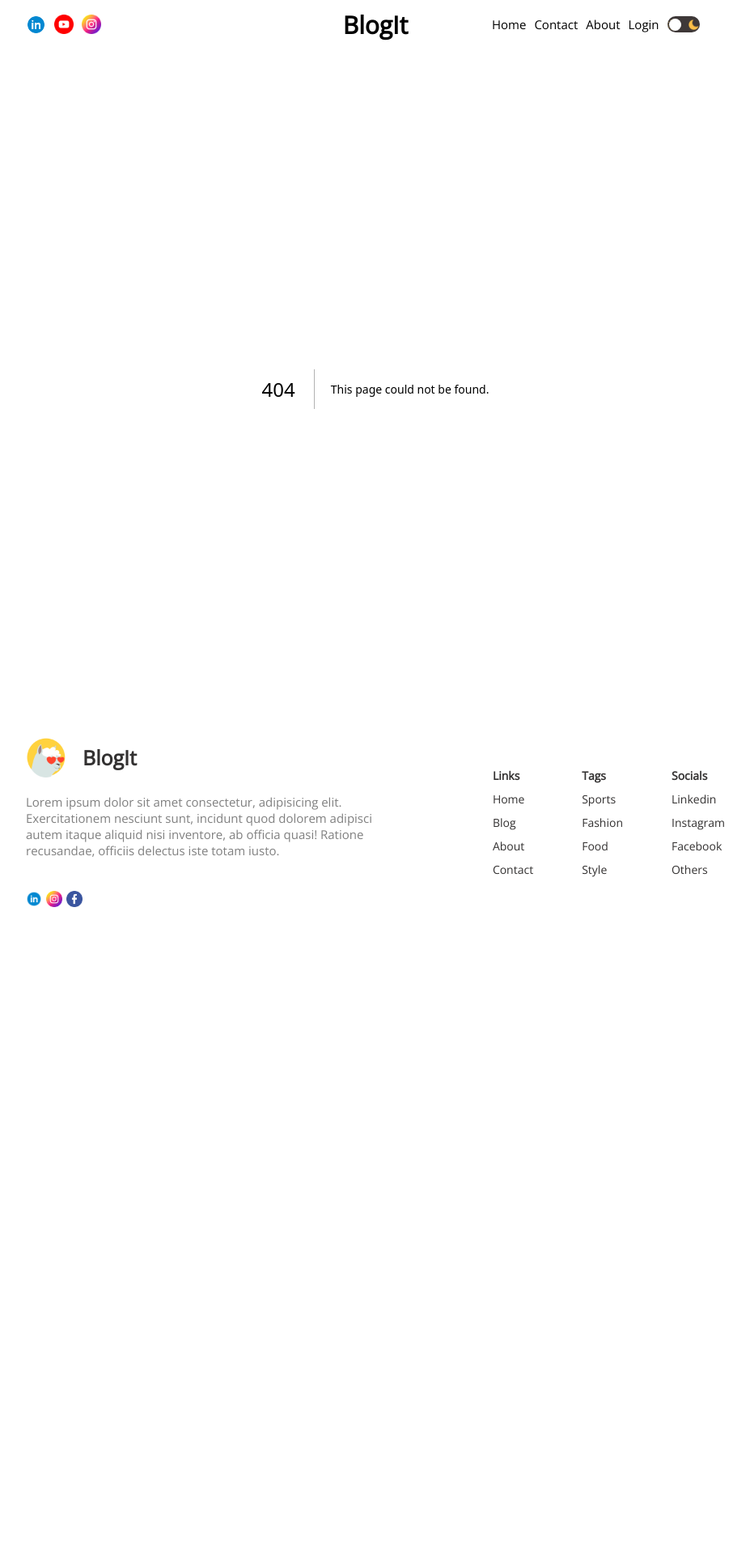
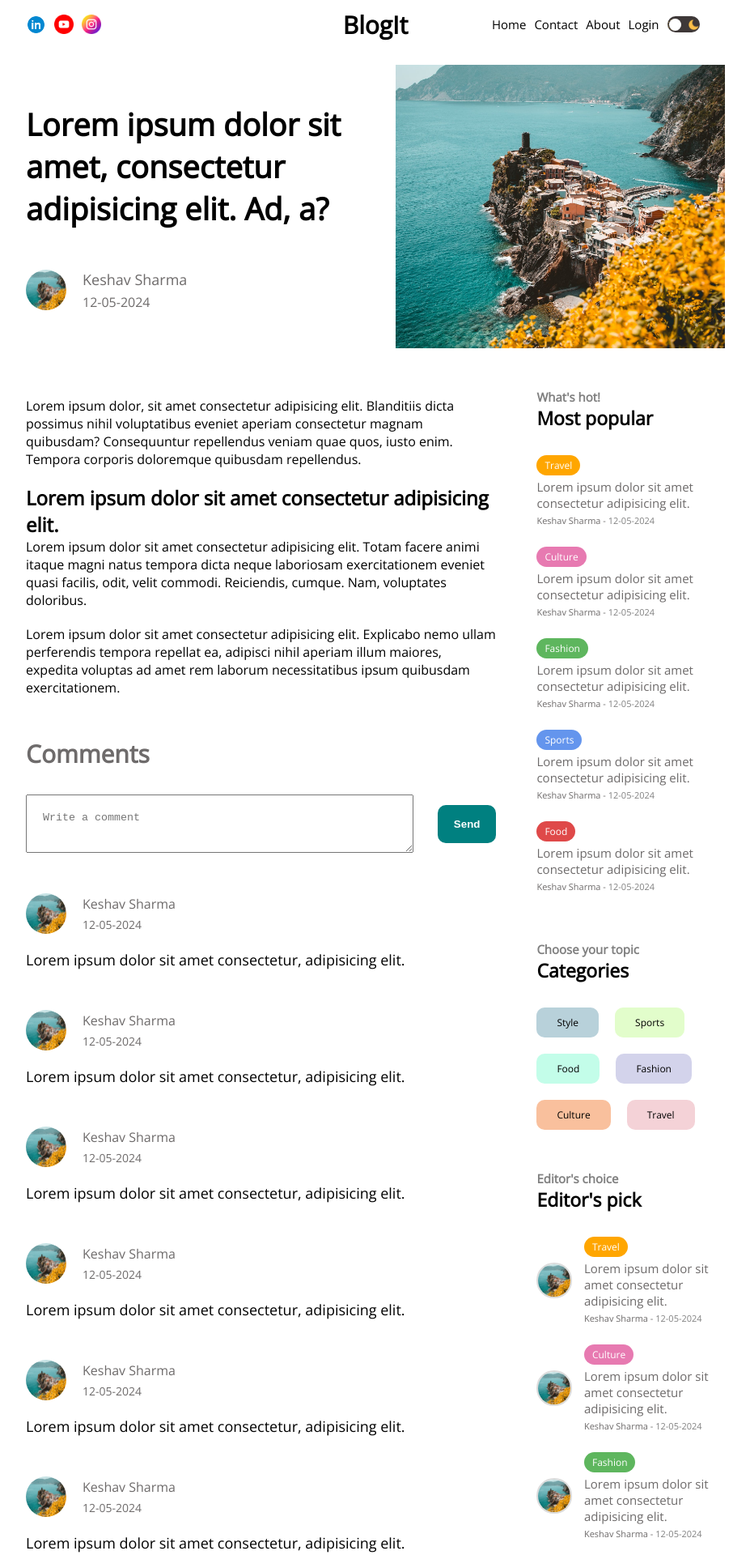
Before and after one commit to ShrutiWatave/BlogIt-Next, a Next.js app: page /about in a window 1280 px wide. Before the commit this address had no page. Shown: the part 20-1940 px from the top of the page at 81% size, without its empty margins (176-1103 px from the left). Before the commit the page ends 1170 px from the top, so only its background shows below. Built offline with nearby package versions, Linux system fonts and the light colour scheme.

Commit message:
Single page design

```diff
--- /dev/null
+++ b/src/app/[slug]/page.jsx
@@ -0,0 +1,48 @@
+import React from "react";
+import styles from "./singlePage.module.css";
+import Menu from "@/components/Menu/Menu";
+import Image from "next/image";
+import Comments from "@/components/Comments/Comments";
+
+const SinglePage = () => {
+  return (
+    <div className={styles.container}>
+      <div className={styles.infoContainer}>
+        <div className={styles.textContainer}>
+          <h1 className={styles.title}>
+            Lorem ipsum dolor sit amet, consectetur adipisicing elit. Ad, a?
+          </h1>
+          <div className={styles.user}>
+            <div className={styles.userImageContainer}>
+              <Image src="/p1.jpeg" alt="" fill className={styles.avatar} />
+            </div>
+            <div className={styles.userTextContainer}>
+                <span className={styles.username}>Keshav Sharma</span>
+                <span className={styles.date}>12-05-2024</span>
+            </div>
+          </div>
+        </div>
+        <div className={styles.imageContainer}>
+          <Image src="/p1.jpeg" alt="" fill className={styles.image} />
+        </div>
+      </div>
+      <div className={styles.content}>
+        <div className={styles.post}>
+            <div className={styles.description}>
+                <p>Lorem ipsum dolor, sit amet consectetur adipisicing elit. Blanditiis dicta possimus nihil voluptatibus eveniet aperiam consectetur magnam quibusdam? Consequuntur repellendus veniam quae quos, iusto enim. Tempora corporis doloremque quibusdam repellendus.
+                </p>
+                <h2>Lorem ipsum dolor sit amet consectetur adipisicing elit. </h2>
+                <p>Lorem ipsum dolor sit amet consectetur adipisicing elit. Totam facere animi itaque magni natus tempora dicta neque laboriosam exercitationem eveniet quasi facilis, odit, velit commodi. Reiciendis, cumque. Nam, voluptates doloribus.</p>
+                <p>Lorem ipsum dolor sit amet consectetur adipisicing elit. Explicabo nemo ullam perferendis tempora repellat ea, adipisci nihil aperiam illum maiores, expedita voluptas ad amet rem laborum necessitatibus ipsum quibusdam exercitationem.</p>
+            </div>
+            <div className={styles.comment}>
+                <Comments/>
+            </div>
+        </div>
+        <Menu />
+      </div>
+    </div>
+  );
+};
+
+export default SinglePage;
--- /dev/null
+++ b/src/app/[slug]/singlePage.module.css
@@ -0,0 +1,70 @@
+
+.infoContainer{
+    display: flex;
+    align-items: center;
+    gap: 50px;
+}
+
+.textContainer{
+    flex: 1;
+}
+
+.title{
+    font-size: 38px;
+    margin-bottom: 50px;
+}
+
+.user{
+    display: flex;
+    align-items: center;
+    gap: 20px;
+}
+
+.userImageContainer{
+    height: 50px;
+    width: 50px;
+    position: relative;
+}
+
+.avatar{
+    border-radius: 50%;
+    object-fit: cover;
+}
+
+.userTextContainer{
+    display: flex;
+    flex-direction: column;
+    gap: 5px;
+    color: var(--textColor-soft);
+}
+
+.username{
+    font-size: 18px;
+    font-weight: 500;
+}
+
+.imageContainer{
+    flex: 1;
+    height: 350px;
+    position: relative;
+}
+
+.image{
+    object-fit: cover;
+}
+
+.content{
+    display: flex;
+    gap: 50px;
+}
+
+.post{
+    flex: 5;
+    margin-top: 60px;
+}
+
+.description p{
+    font-size: 16px;
+    font-weight: 300;
+    margin-bottom: 20px;
+}
--- a/src/app/globals.css
+++ b/src/app/globals.css
@@ -2,7 +2,7 @@
     --bg: white;
     --bg-soft: rgb(245, 238, 238);
     --textColor: black;
-    --textColor-soft: rgb(51, 49, 49);
+    --textColor-soft: rgb(110, 107, 107);
 }
 
 *{
@@ -25,7 +25,7 @@
     --bg: rgb(40, 43, 49);
     --bg-soft: rgb(55, 54, 62);
     --textColor: rgb(250, 245, 245);
-    --textColor-soft:  rgb(247, 239, 239);
+    --textColor-soft:  rgb(159, 156, 156);
 }
 
 .container{
--- /dev/null
+++ b/src/components/Comments/Comments.jsx
@@ -0,0 +1,85 @@
+import React from 'react'
+import styles from './comments.module.css'
+import Link from 'next/link'
+import Image from 'next/image'
+
+const Comments = () => {
+    const status="authenticated"
+  return (
+    <div className={styles.container}>
+        <h1 className={styles.title}>Comments</h1>
+        {status==="authenticated" ? (
+            <div className={styles.write}>
+                <textarea className={styles.input} placeholder='Write a comment'/>
+                <button className={styles.button}>Send</button>
+            </div>
+        ) : (
+            <Link href="/login">Login to comment</Link>
+        )}
+        <div className={styles.comments}>
+            <div className={styles.comment}>
+                <div className={styles.user}>
+                    <Image src="/p1.jpeg" alt='' className={styles.image} width={50} height={50}/>
+                    <div className={styles.userInfo}>
+                        <span className={styles.username}>Keshav Sharma</span>
+                        <span className={styles.date}>12-05-2024</span>
+                    </div>
+                </div>
+                <p className={styles.description}>Lorem ipsum dolor sit amet consectetur, adipisicing elit. </p>
+            </div>
+            <div className={styles.comment}>
+                <div className={styles.user}>
+                    <Image src="/p1.jpeg" alt='' className={styles.image} width={50} height={50}/>
+                    <div className={styles.userInfo}>
+                        <span className={styles.username}>Keshav Sharma</span>
+                        <span className={styles.date}>12-05-2024</span>
+                    </div>
+                </div>
+                <p className={styles.description}>Lorem ipsum dolor sit amet consectetur, adipisicing elit. </p>
+            </div>
+            <div className={styles.comment}>
+                <div className={styles.user}>
+                    <Image src="/p1.jpeg" alt='' className={styles.image} width={50} height={50}/>
+                    <div className={styles.userInfo}>
+                        <span className={styles.username}>Keshav Sharma</span>
+                        <span className={styles.date}>12-05-2024</span>
+                    </div>
+                </div>
+                <p className={styles.description}>Lorem ipsum dolor sit amet consectetur, adipisicing elit. </p>
+            </div>
+            <div className={styles.comment}>
+                <div className={styles.user}>
+                    <Image src="/p1.jpeg" alt='' className={styles.image} width={50} height={50}/>
+                    <div className={styles.userInfo}>
+                        <span className={styles.username}>Keshav Sharma</span>
+                        <span className={styles.date}>12-05-2024</span>
+                    </div>
+                </div>
+                <p className={styles.description}>Lorem ipsum dolor sit amet consectetur, adipisicing elit. </p>
+            </div>
+            <div className={styles.comment}>
+                <div className={styles.user}>
+                    <Image src="/p1.jpeg" alt='' className={styles.image} width={50} height={50}/>
+                    <div className={styles.userInfo}>
+                        <span className={styles.username}>Keshav Sharma</span>
+                        <span className={styles.date}>12-05-2024</span>
+                    </div>
+                </div>
+                <p className={styles.description}>Lorem ipsum dolor sit amet consectetur, adipisicing elit. </p>
+            </div>
+            <div className={styles.comment}>
+                <div className={styles.user}>
+                    <Image src="/p1.jpeg" alt='' className={styles.image} width={50} height={50}/>
+                    <div className={styles.userInfo}>
+                        <span className={styles.username}>Keshav Sharma</span>
+                        <span className={styles.date}>12-05-2024</span>
+                    </div>
+                </div>
+                <p className={styles.description}>Lorem ipsum dolor sit amet consectetur, adipisicing elit. </p>
+            </div>
+        </div>
+    </div>
+  )
+}
+
+export default Comments
--- /dev/null
+++ b/src/components/Comments/comments.module.css
@@ -0,0 +1,71 @@
+.container{
+    margin-top: 50px;
+}
+
+.title{
+    color: var(--textColor-soft);
+    margin-bottom: 30px;
+    font-size: 30px;
+}
+
+.write{
+    display: flex;
+    align-items: center;
+    justify-content: space-between;
+    gap: 30px;
+}
+
+.input{
+    padding: 20px;
+    width: 100%;
+}
+
+.button{
+    padding: 16px 20px;
+    border: none;
+    border-radius: 10px;
+    background-color: teal;
+    color: white;
+    font-weight: bold;
+    cursor: pointer;
+}
+
+.comments{
+    margin-top: 50px;
+}
+
+.comment{
+    margin-bottom: 50px;
+}
+
+.user{
+    display: flex;
+    align-items: center;
+    gap: 20px;
+    margin-bottom: 20px;
+}
+
+.image{
+    border-radius: 50%;
+    object-fit: cover;
+}
+
+.userInfo{
+    display: flex;
+    flex-direction: column;
+    gap: 5px;
+    color: var(--textColor-soft);
+}
+
+.username{
+    font-weight: 500;
+}
+
+.date{
+    font-size: 14px;
+}
+
+.description{
+    font-size: 18px;
+    font-weight: 300;
+}
```
